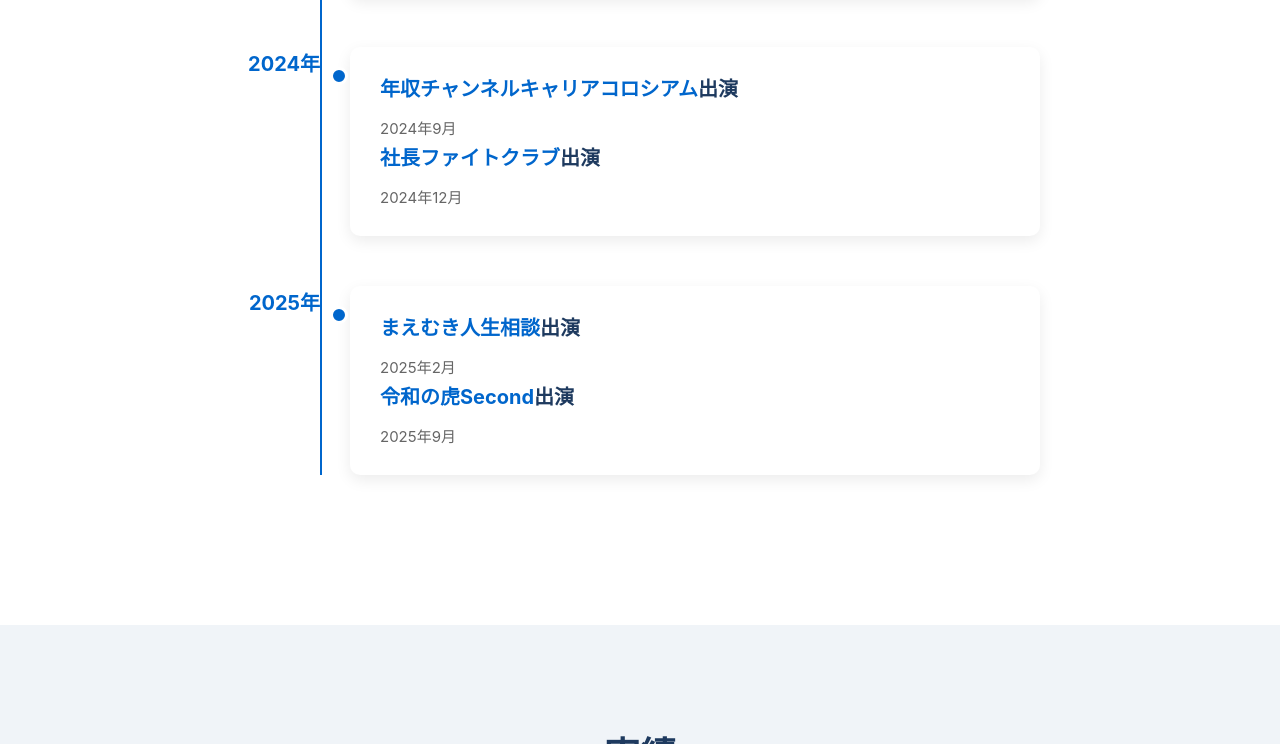
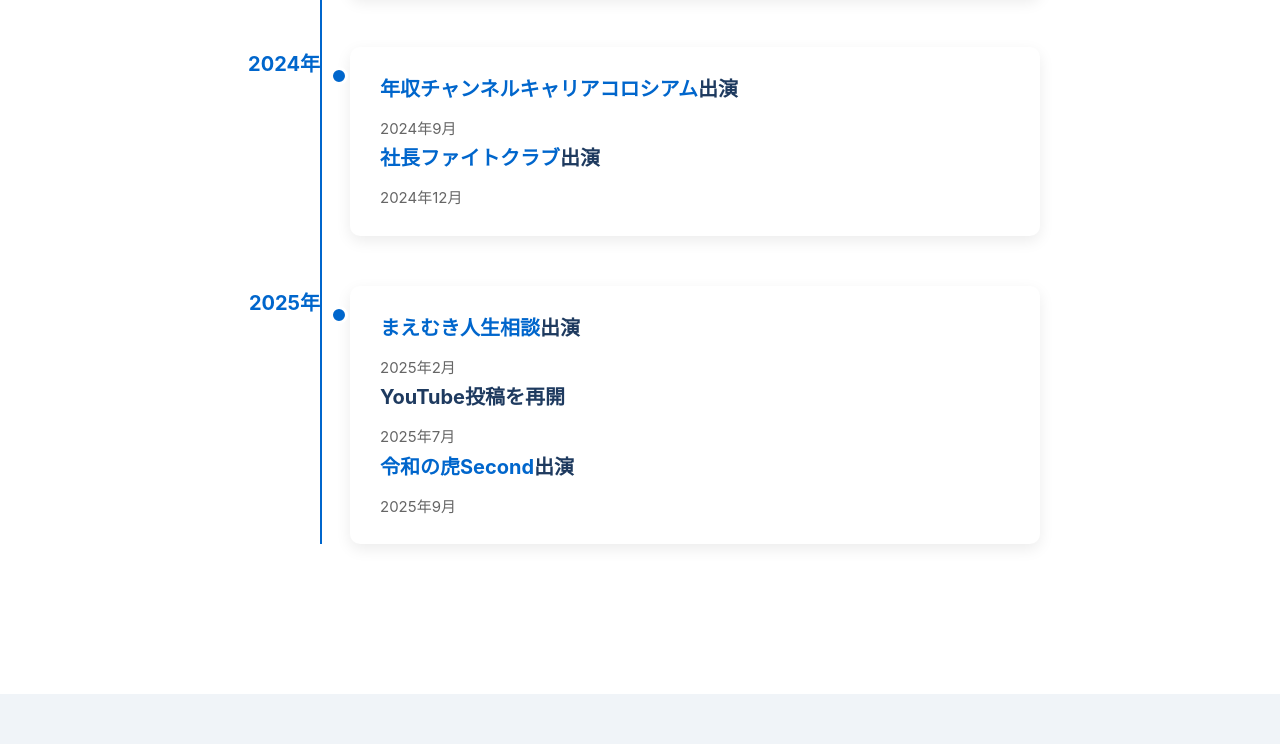
Before and after one commit to Masafumi-Eiki/first-commit, a plain HTML site: page index.html in a window 1280 px wide. Shown: the part 2900-3644 px from the top of the page. Drawn offline with Linux system fonts and the light colour scheme.

Commit message:
YouTube再開情報を追加

```diff
--- a/index.html
+++ b/index.html
@@ -143,6 +143,8 @@
                     <div class="timeline-content">
                         <h3><a href="https://youtu.be/SdCR16wp0WA?si=HTAY5jFyrf_6kKGn" target="_blank">まえむき人生相談</a>出演</h3>
                         <p>2025年2月</p>
+                        <h3>YouTube投稿を再開</h3>
+                        <p>2025年7月</p>
                         <h3><a href="https://youtu.be/k3qoK_wW1Mw?si=UvTuloPJdhk8_TVW" target="_blank">令和の虎Second</a>出演</h3>
                         <p>2025年9月</p>
                     </div>
```
